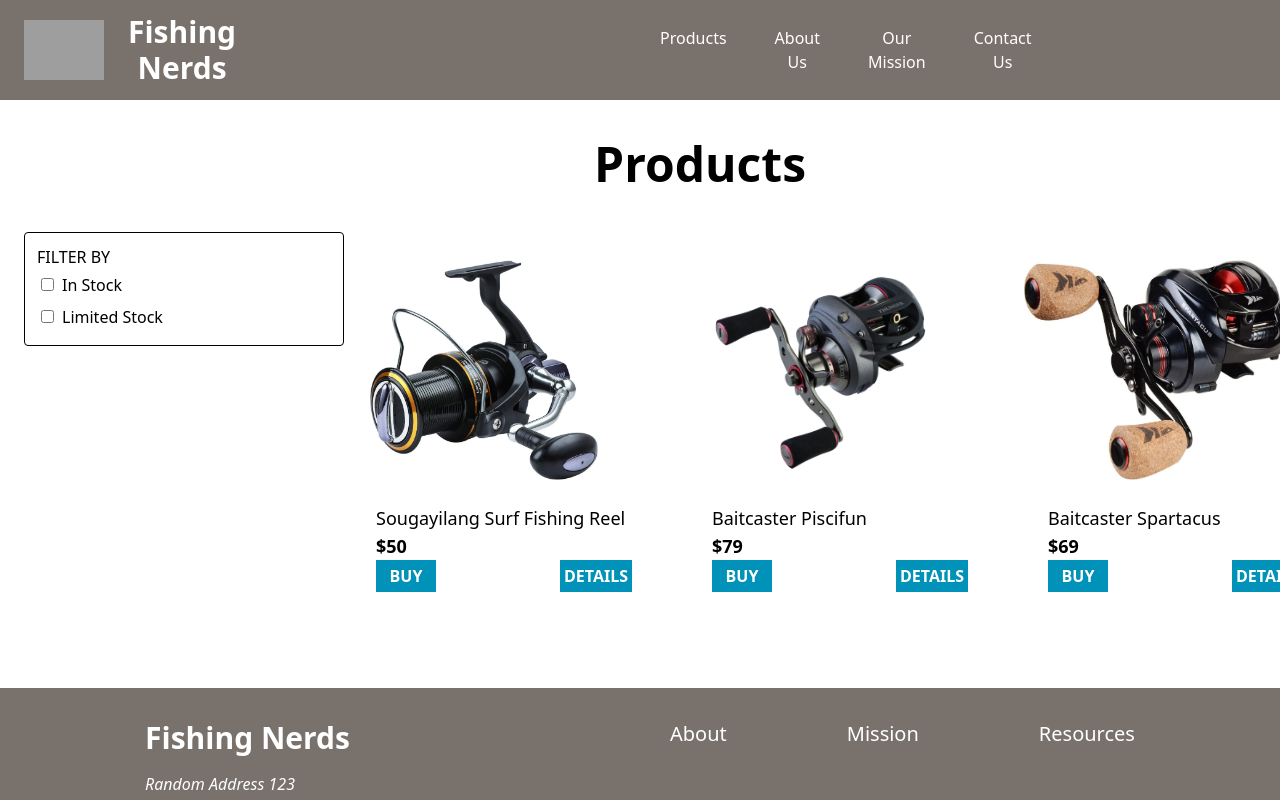
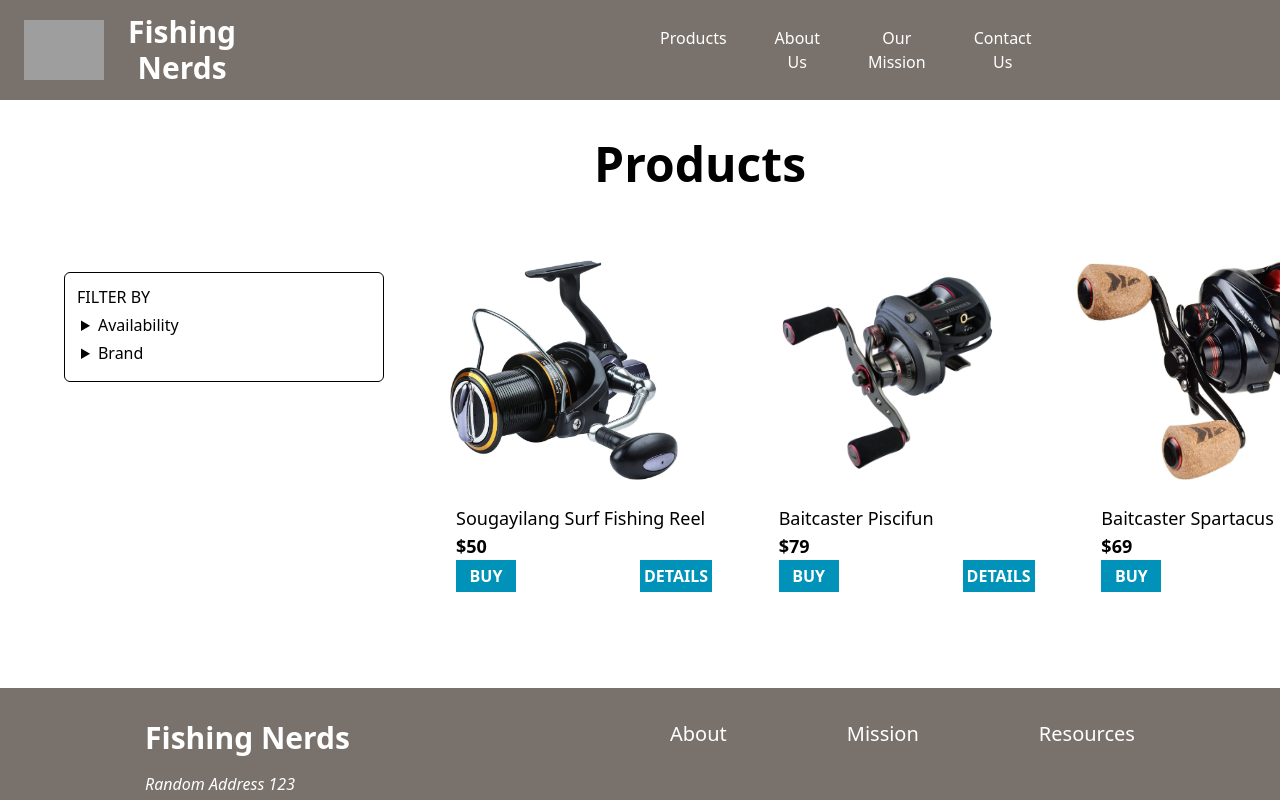
Before and after one commit to ErkanPerkan25/company_web_template, a React (Vite) app: page /products in a window 1280 px wide. Shown: the top 800 px of the page. Built offline with nearby package versions, Linux system fonts and the light colour scheme; grey boxes are pictures that could not be loaded.

Commit message:
Found the 'details' tag to easily use the collapse function for it and it will have to work for now but I need to learn how create one myself.

```diff
--- a/src/components/ProductFilter.jsx
+++ b/src/components/ProductFilter.jsx
@@ -3,7 +3,7 @@ import {useState} from "react"
 function ProductFilter(){
 
     return(
-        <div className="w-80 border-1 rounded-sm p-3">
+        <div className="w-80 border-1 rounded-md p-3 m-10">
             <h2 className="">FILTER BY</h2>
             <div>
                 <div>
@@ -23,16 +23,31 @@ function ProductFilter(){
 
                 </div>
                 <div>
-                    <div className="sr-only">
-                        <span className="">Availability</span>
-                        <svg xmlns="http://www.w3.org/2000/svg" fill="none" viewBox="0 0 24 24" strokeWidth={1.5} stroke="currentColor" className="size-6">
-                            <path strokeLinecap="round" strokeLinejoin="round" d="M19.5 13.5 12 21m0 0-7.5-7.5M12 21V3" />
-                        </svg>
+                    <details className="not-sr-only m-1">
+                        <summary className="">Availability</summary>
+                        <div className="flex flex-col">
+                            <div className="m-1">
+                                <input className="mr-2" type="checkbox"/>
+                                <label>In Stock</label>
+                            </div>
 
-                        <svg xmlns="http://www.w3.org/2000/svg" fill="none" viewBox="0 0 24 24" strokeWidth={1.5} stroke="currentColor" className="size-6">
-                                <path strokeLinecap="round" strokeLinejoin="round" d="M4.5 10.5 12 3m0 0 7.5 7.5M12 3v18" />
-                        </svg>
+                            <div className="m-1">
+                                <input className="mr-2" type="checkbox"/>
+                                <label>Limited Stock</label>
                             </div>
+
+                        </div>
+                    </details>
+                </div>
+
+                <div>
+                    <details className="not-sr-only m-1">
+                        <summary className="">Brand</summary>
+                        <search className="border-1 rounded-sm mt-2 mb-1">
+                            <form>
+                                <input className="w-full" name="fsrch" placeholder="Search" />
+                            </form>
+                        </search>
 
                         <div className="flex flex-col">
                             <div className="m-1">
@@ -46,6 +61,7 @@ function ProductFilter(){
                             </div>
 
                         </div>
+                    </details>
                 </div>
             </div>
         </div>
```
Lines whose indentation alone changed are shown as unchanged.
